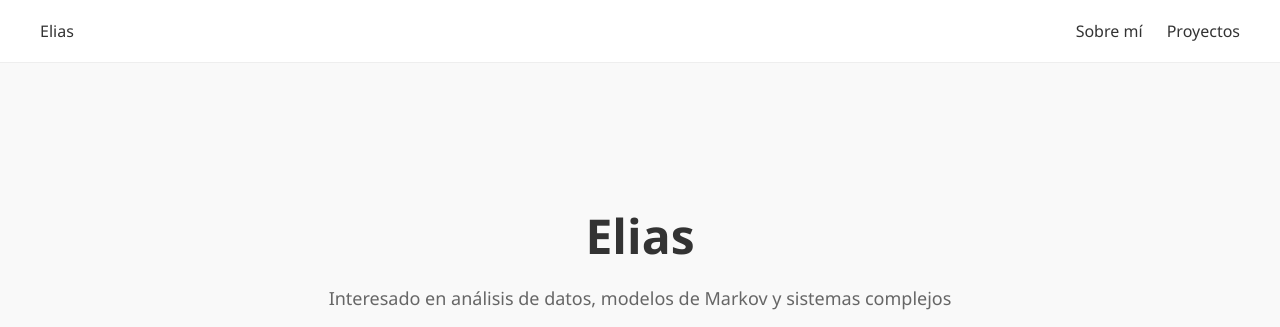
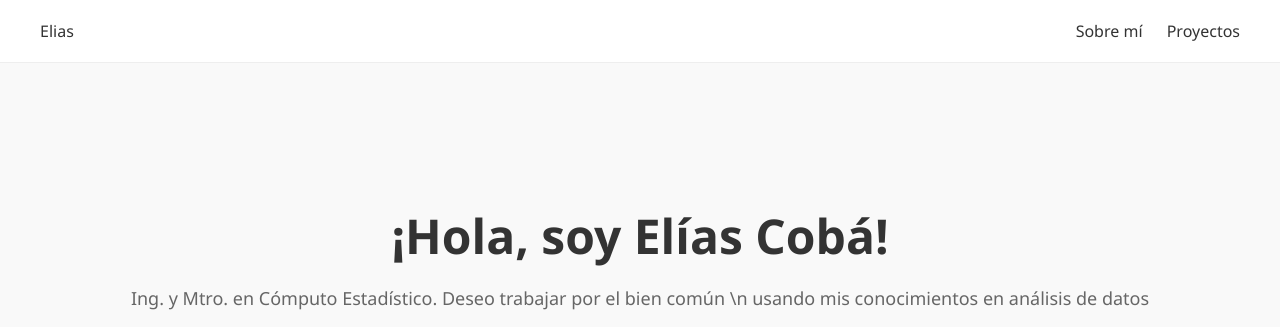
Before and after one commit to eacoba/eliascoba, a plain HTML site: page index.html in a window 1280 px wide. Shown: the top 327 px of the page. Drawn offline with Linux system fonts and the light colour scheme.

Commit message:
Update index.html

```diff
--- a/index.html
+++ b/index.html
@@ -21,8 +21,8 @@
 
     <!-- 🎯 Hero -->
     <section class="hero">
-        <h1>Elias</h1>
-        <p>Interesado en análisis de datos, modelos de Markov y sistemas complejos</p>
+        <h1>¡Hola, soy Elías Cobá!</h1>
+        <p>Ing. y Mtro. en Cómputo Estadístico. Deseo trabajar por el bien común \n usando mis conocimientos en análisis de datos </p>
 
         <div class="social">
             <a href="#"><i class="fab fa-github"></i></a>
```
